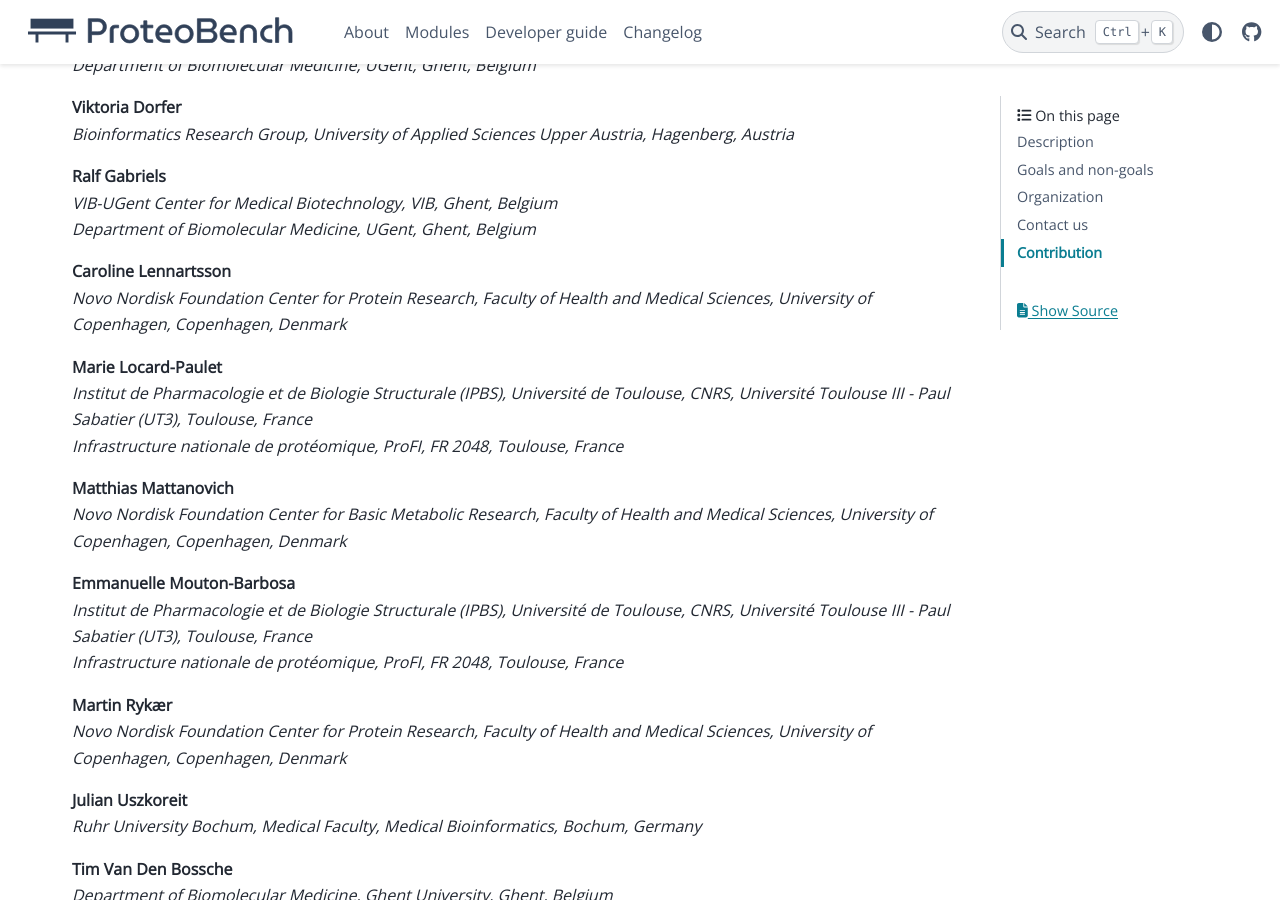
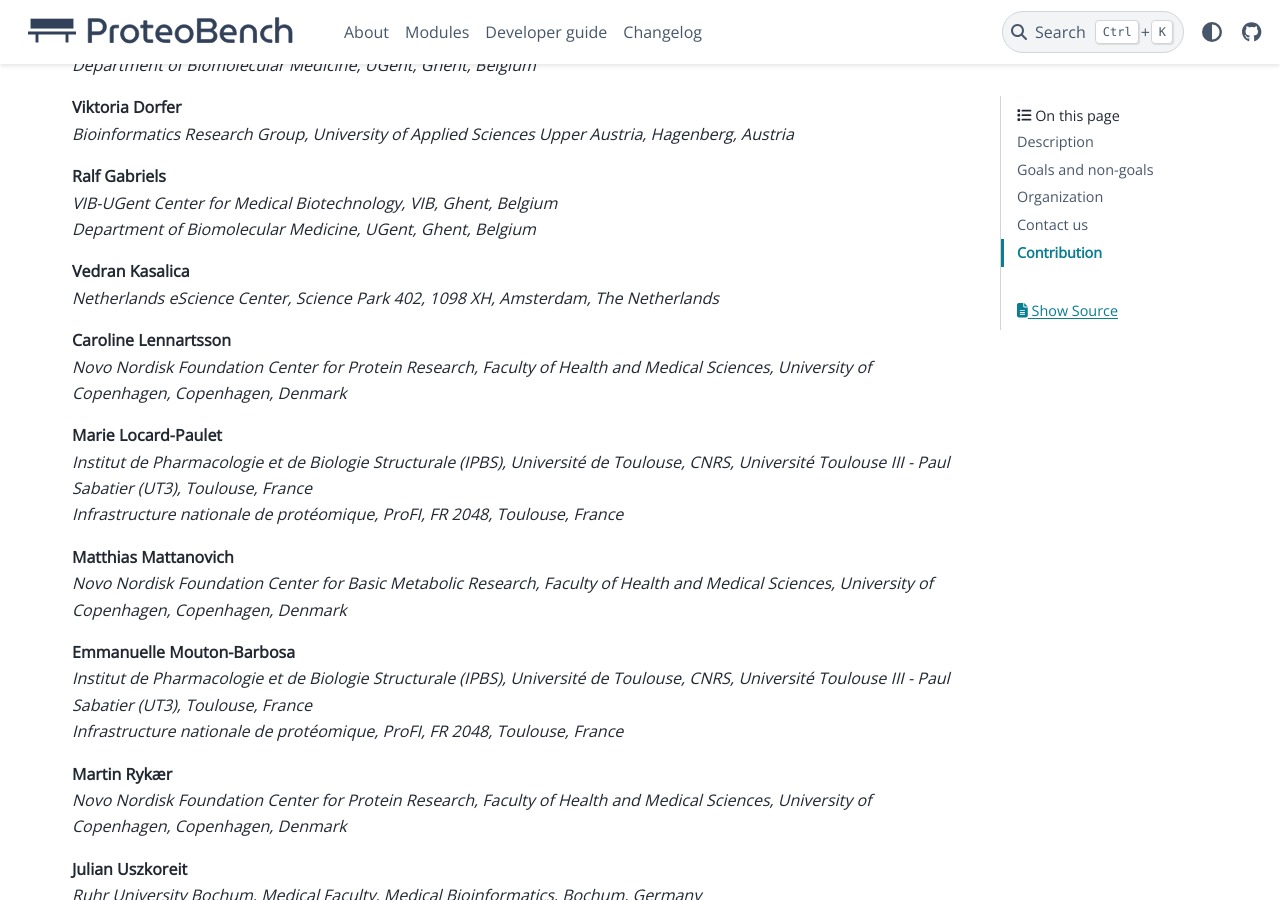
Before and after one commit to Proteobench/ProteoBench, a Sphinx documentation site: the page built from docs/index.rst, in a window 1280 px wide and 900 px high, scrolled down 1601 px. Built offline with Sphinx 7.4.7 and the PyData theme 0.15.4, drawn with Linux system fonts in a browser that asks for light colours; pages that are not in the unit, such as notebooks, are missing from menus.

Commit message:
Update index.rst

```diff
--- a/docs/index.rst
+++ b/docs/index.rst
@@ -86,6 +86,10 @@ People who contributed to ProteoBench (in alphabetical order)
     *Department of Biomolecular Medicine, UGent, Ghent, Belgium*
 
 .. line-block::
+    **Vedran Kasalica**
+    *Netherlands eScience Center, Science Park 402, 1098 XH, Amsterdam, The Netherlands*
+
+.. line-block::
     **Caroline Lennartsson**
     *Novo Nordisk Foundation Center for Protein Research, Faculty of Health and Medical Sciences, University of Copenhagen, Copenhagen, Denmark*
 
```
